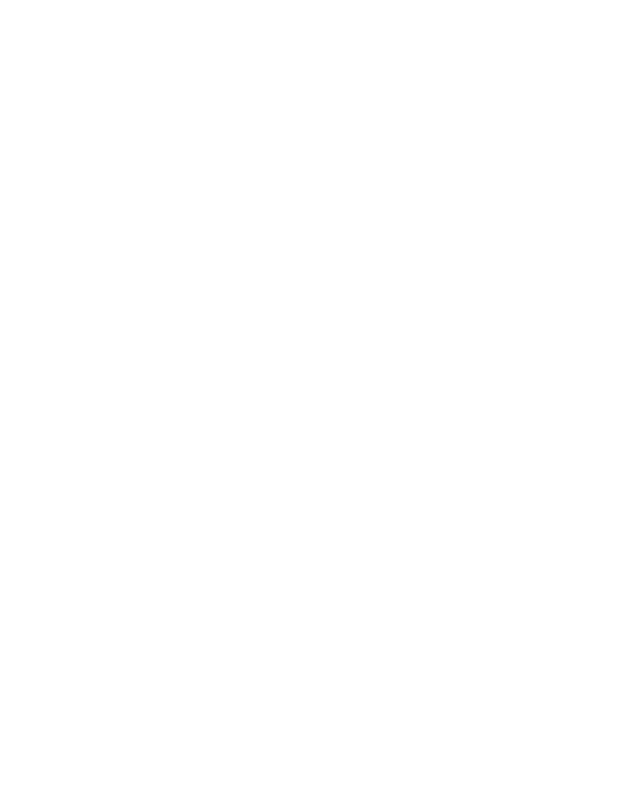
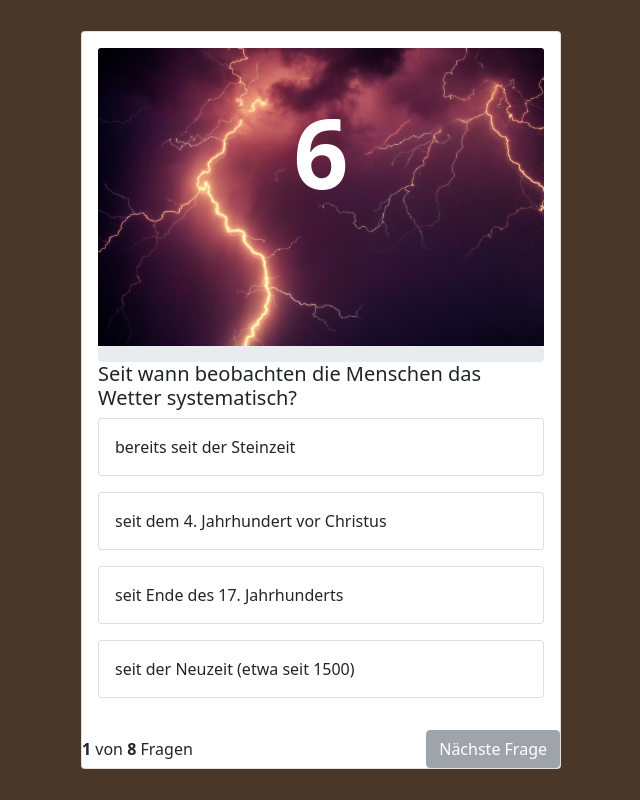
Before and after one commit to benschuetze/quizapp, a website: page index.html in a window 1280 px wide. Shown: the whole page, without its empty margins (319-959 px from the left). Drawn offline with nearby package versions, Linux system fonts and the light colour scheme.

Commit message:
added functions

```diff
--- a/index.html
+++ b/index.html
@@ -8,7 +8,52 @@
     <link rel="stylesheet" href="style.css">
     <title>Quizapp</title>
     <script src="script.js"></script>
+    <!--bootstrap files-->
+    <link href="https://cdn.jsdelivr.net/npm/bootstrap@5.1.3/dist/css/bootstrap.min.css" rel="stylesheet" integrity="sha384-1BmE4kWBq78iYhFldvKuhfTAU6auU8tT94WrHftjDbrCEXSU1oBoqyl2QvZ6jIW3" crossorigin="anonymous">
+    <script src="https://cdn.jsdelivr.net/npm/bootstrap@5.1.3/dist/js/bootstrap.bundle.min.js" integrity="sha384-ka7Sk0Gln4gmtz2MlQnikT1wXgYsOg+OMhuP+IlRH9sENBO0LRn5q+8nbTov4+1p" crossorigin="anonymous"></script>
 </head>
-<body>
+<body onload="init()">
+      <div class="container">
+          <div class="timer-container">
+              <b id="timer"></b>
+          </div>
+        <div class="card main-card">
+            <div class="card-body" id="end-screen" style="display: none">
+                <img src="img/storm.jpg" class="card-img-top" alt="...">
+                <div>Geschafft!</div>
+                <div>Du hast <b id="correct-answers">x</b> von <b id="nr-of-q-endscreen">x</b> Fragen richtig beantwortet!</div>
+            </div>
+            <div class="card-body" id="q-body">
+                <img src="img/storm.jpg" class="card-img-top" alt="...">
+                <div class="progress">
+                    <div class="progress-bar" id="progress-bar" role="progressbar" style="width: 0%;" aria-valuenow="25" aria-valuemin="0" aria-valuemax="100">0%</div>
+                  </div>
+              <h5 class="card-title" id="q">Frage</h5>
+              <div class="card mb-3 answer-card" onclick="submitAnswer('answer_1')">
+                <div class="card-body" id="answer_1">
+                </div>
+              </div>
+              <div class="card mb-3 answer-card" onclick="submitAnswer('answer_2')">
+                <div class="card-body" id="answer_2">
+                </div>
+              </div>
+              <div class="card mb-3 answer-card" onclick="submitAnswer('answer_3')">
+                <div class="card-body" id="answer_3">
+                </div>
+              </div>
+              <div class="card mb-3 answer-card" onclick="submitAnswer('answer_4')">
+                <div class="card-body" id="answer_4">
+                </div>
+              </div>
+            </div>
+            <div class="question-footer">
+                <div><b id="q-index">1</b> von <b id="nr-of-q"></b> Fragen</div>
+                <button class="btn btn-secondary" id="next" onclick="nextQuestion()" disabled>Nächste Frage</button>
+                <button class="btn btn-primary" id="restart" style="display: none" onclick="restartGame()">Erneut Spielen</button>
+              </div>
+          </div>
+
+
+      </div>
 </body>
 </html>
--- a/script.js
+++ b/script.js
@@ -0,0 +1,197 @@
+let questions = [
+    {
+        "question": "Seit wann beobachten die Menschen das Wetter systematisch?",
+        "answer_1": "bereits seit der Steinzeit",
+        "answer_2": "seit dem 4. Jahrhundert vor Christus",
+        "answer_3": "seit Ende des 17. Jahrhunderts",
+        "answer_4": "seit der Neuzeit (etwa seit 1500)",
+        "right_answer": 4
+    },
+    {
+        "question": "Womit misst man die Luftfeuchtigkeit?",
+        "answer_1": "Thermometer",
+        "answer_2": "Niederschlagsmesser",
+        "answer_3": "Hygrometer",
+        "answer_4": "Barometer",
+        "right_answer": 3
+    },
+    {
+        "question": "Es liegen sechs Sekunden zwischen Blitz und Donner. Wie weit ist das Gewitter entfernt?",
+        "answer_1": "Sechs Kilometer",
+        "answer_2": "Zwei Kilometer",
+        "answer_3": "500 Meter",
+        "answer_4": "Es ist direkt über einem.",
+        "right_answer": 2
+    },
+    {
+        "question": "Wann spricht man von einer Tropennacht?",
+        "answer_1": "wenn in der Nacht besonders viele Mücken unterwegs sind",
+        "answer_2": "wenn die Nacht in den Tropen verbracht wird",
+        "answer_3": "wenn die Temperatur nachts nicht unter 25°C fällt",
+        "answer_4": "wenn die Temperatur nachts nicht unter 20°C fällt",
+        "right_answer": 4
+    },
+    {
+        "question": "Worauf müssen wir uns einstellen, wenn am Himmel die Cumulonimbuswolke zu sehen ist?",
+        "answer_1": "Es wird ein schweres Unwetter kommen.",
+        "answer_2": "Es ist mit einer Kältefront zu rechnen.",
+        "answer_3": "Eine Warmfront ist auf dem Weg zu uns.",
+        "answer_4": "Das Wetter bleibt beständig.",
+        "right_answer": 1
+    },
+    {
+        "question": "Wo auf der Erde gibt es keine Jahrezeiten?",
+        "answer_1": "im Norden von Skandinavien",
+        "answer_2": "in Australien",
+        "answer_3": "in Südafrika",
+        "answer_4": "am Äquator",
+        "right_answer": 4
+    },
+    {
+        "question": "Wo tritt das Wetterphänomen El Niño auf?",
+        "answer_1": "im Pazifik vor Peru und Ecuador",
+        "answer_2": "im Atlantik vor Portugal",
+        "answer_3": "im Indischen Ozean vor Südafrika",
+        "answer_4": "im Mittelmeer vor Spanien",
+        "right_answer": 1
+    },
+    {
+        "question": "Wie wird die gesamte Witterung einer Region über mehrere Jahre oder Jahrzehnte genannt?",
+        "answer_1": "Monsune",
+        "answer_2": "Klima",
+        "answer_3": "Troposphäre",
+        "answer_4": "Makrowetter",
+        "right_answer": 2
+    },
+];
+
+let currentQuestion = 0;
+let correctAnswers = 0;
+let submitted = false;
+
+function init() {
+    let nrOfQ = document.getElementById('nr-of-q');
+    nrOfQ.innerHTML = '';
+    nrOfQ.innerHTML = questions.length;
+    showQuestion();
+    showTime();
+}
+
+function showQuestion() {
+    let question = questions[currentQuestion];
+    let q = document.getElementById('q');
+    let qIndex = document.getElementById('q-index');
+    let a1 = document.getElementById('answer_1');
+    let a2 = document.getElementById('answer_2');
+    let a3 = document.getElementById('answer_3');
+    let a4 = document.getElementById('answer_4');
+    let percent = currentQuestion / questions.length;
+    percent = Math.round(percent * 100);
+    if (currentQuestion >= questions.length) {
+        document.getElementById('end-screen').style.display = '';
+        document.getElementById('q-body').style.display = 'none';
+        document.getElementById('correct-answers').innerHTML = `${correctAnswers}`;
+        document.getElementById('nr-of-q-endscreen').innerHTML = `${questions.length}`;
+        document.getElementById('restart').style = '';
+        document.getElementById('next').style = 'display: none';
+    } else {
+        q.innerHTML = questionHTML(question);
+        a1.innerHTML = a1HTML(question);
+        a2.innerHTML = a2HTML(question);
+        a3.innerHTML = a3HTML(question);
+        a4.innerHTML = a4HTML(question);
+        qIndex.innerHTML = '';
+        qIndex.innerHTML = currentQuestion + 1;
+        document.getElementById('progress-bar').innerHTML = `${percent}%`;
+        document.getElementById('progress-bar').style = `width: ${percent}%`;
+        showTime();
+        //timer();
+    }
+}
+
+function buttonDNone() {
+    document.getElementById('next').style.display = 'none';
+}
+
+function questionHTML(question) {
+    return /*html*/ `${question['question']}`
+}
+
+function a1HTML(question) {
+    return /*html*/ `${question['answer_1']}`
+}
+
+function a2HTML(question) {
+    return /*html*/ `${question['answer_2']}`
+}
+
+function a3HTML(question) {
+    return /*html*/ `${question['answer_3']}`
+}
+
+function a4HTML(question) {
+    return /*html*/ `${question['answer_4']}`
+}
+
+function showTime() {
+    var sec = 10; //set time limit
+    var time = setInterval(myTimer, 1000); //every second the method myTimer gets called
+    document.getElementById('timer').style.display = '';
+    function myTimer() {
+        document.getElementById('timer').innerHTML = sec;
+        sec--;
+        if (sec == -1) {
+            submitAnswer(`answer_${questions[currentQuestion]['right_answer']}`);
+            clearInterval(time);
+            document.getElementById('timer').style.display = 'none';
+        }
+    }
+}
+
+function submitAnswer(selection) {
+    let question = questions[currentQuestion]; // current question
+    let selectedAnswerNumber = selection.slice(-1); // select last digit of 'selection'
+    let idOfRightAnswer = `answer_${question['right_answer']}`;
+    document.getElementById('timer').style.display = 'none';
+    if (selectedAnswerNumber == question['right_answer']) { // check, if last digit of 'selection' is equalt to 'question' at the key 'right_answer'
+        document.getElementById(selection).parentNode.classList.add('bg-success');
+        rightAnswer();
+    } else {
+        document.getElementById(selection).parentNode.classList.add('bg-danger');
+        document.getElementById(idOfRightAnswer).parentNode.classList.add('bg-success');
+    }
+    document.getElementById('next').disabled = false;
+}
+
+function nextQuestion() {
+    currentQuestion++;
+    document.getElementById('next').disabled = true;
+    resetAnswerButtons();
+    showQuestion();
+}
+
+function resetAnswerButtons() {
+    document.getElementById('answer_1').parentNode.classList.remove('bg-success');
+    document.getElementById('answer_2').parentNode.classList.remove('bg-success');
+    document.getElementById('answer_3').parentNode.classList.remove('bg-success');
+    document.getElementById('answer_4').parentNode.classList.remove('bg-success');
+    document.getElementById('answer_1').parentNode.classList.remove('bg-danger');
+    document.getElementById('answer_2').parentNode.classList.remove('bg-danger');
+    document.getElementById('answer_3').parentNode.classList.remove('bg-danger');
+    document.getElementById('answer_4').parentNode.classList.remove('bg-danger');
+}
+
+function rightAnswer() {
+    correctAnswers++;
+}
+
+function restartGame() {
+    currentQuestion = 0;
+    correctAnswers = 0;
+    document.getElementById('end-screen').style.display = 'none';
+    document.getElementById('q-body').style.display = '';
+    document.getElementById('restart').style.display = 'none';
+    document.getElementById('next').style.display = '';
+    init();
+    showTime();
+}
--- a/style.css
+++ b/style.css
@@ -0,0 +1,41 @@
+body {
+    background-color: rgb(73,56,41) !important;
+    min-height: 100vh;
+}
+
+.container {
+    min-height: 100vh;
+    height: 100px !important;
+    background-color: rgb(73,56,41);
+    display: flex;
+    justify-content: center;
+    align-items: center;
+    position: relative;
+}
+
+.question-footer {
+    display: flex;
+    justify-content: space-between;
+    align-items: center;
+}
+
+.main-card {
+    width: 30rem;
+}
+
+.answer-card:hover {
+    cursor: pointer;
+    background-color: rgb(0,0,0,0.1)
+}
+
+.bg-success, .bg-danger {
+    color: white;
+}
+
+.timer-container {
+    position: fixed;
+    top: 10%;
+    z-index: 999;
+    font-size: 6rem;
+    color: white;
+}
```
Also changed, not shown: img/storm.jpg (added).
